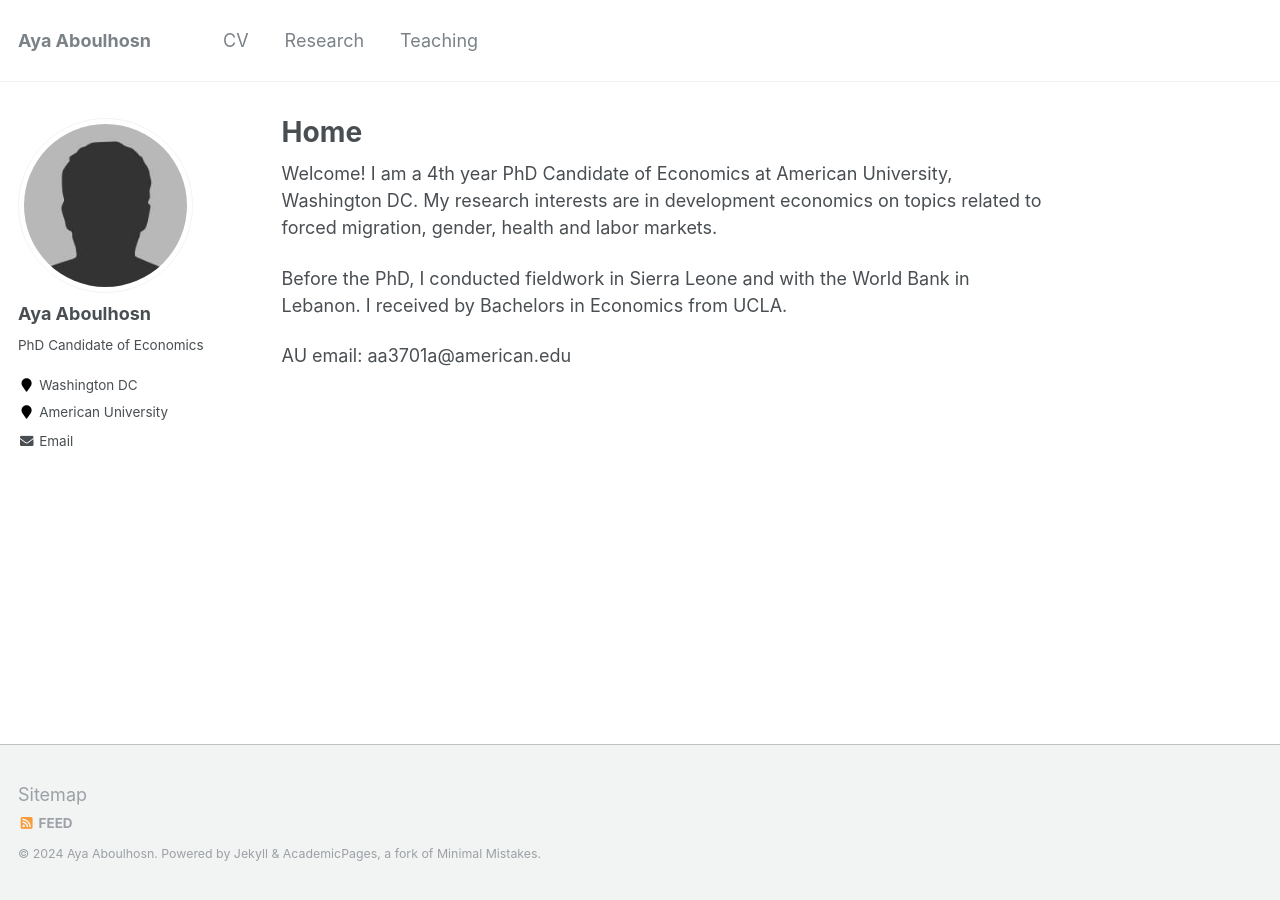
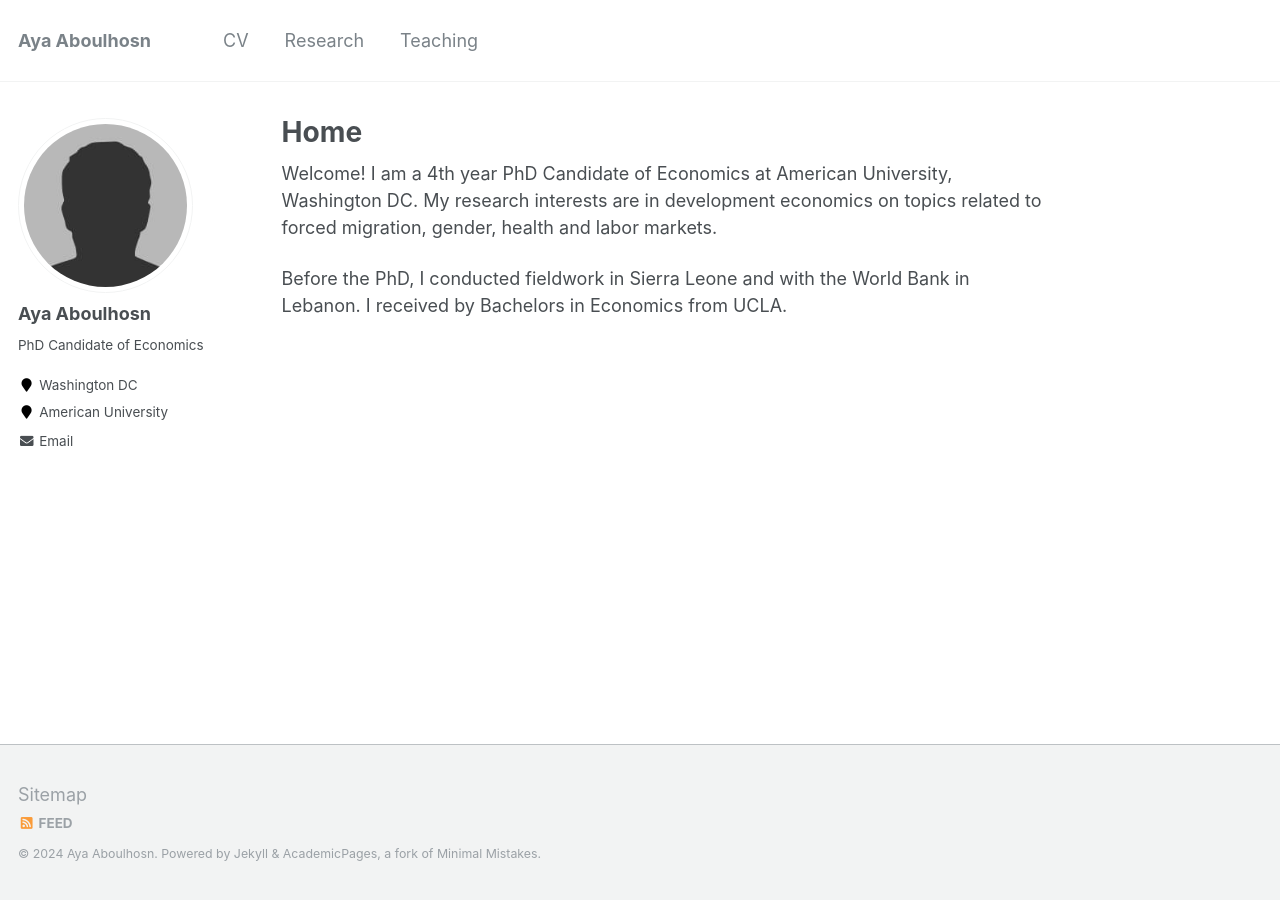
Before and after one commit to ayaaboulhosn/ayaaboulhosn.github.io, a Jekyll site: the page built from _pages/about.md, in a window 1280 px wide. Built offline with Jekyll 4.4.1, drawn with Linux system fonts in a browser that asks for light colours.

Commit message:
Update about.md

```diff
--- a/_pages/about.md
+++ b/_pages/about.md
@@ -11,5 +11,3 @@ redirect_from:
 Welcome! I am a 4th year PhD Candidate of Economics at American University, Washington DC. My research interests are in development economics on topics related to forced migration, gender, health and labor markets.
 
 Before the PhD, I conducted fieldwork in Sierra Leone and with the World Bank in Lebanon. I received by Bachelors in Economics from UCLA.
-
-AU email: aa3701a@american.edu
```
